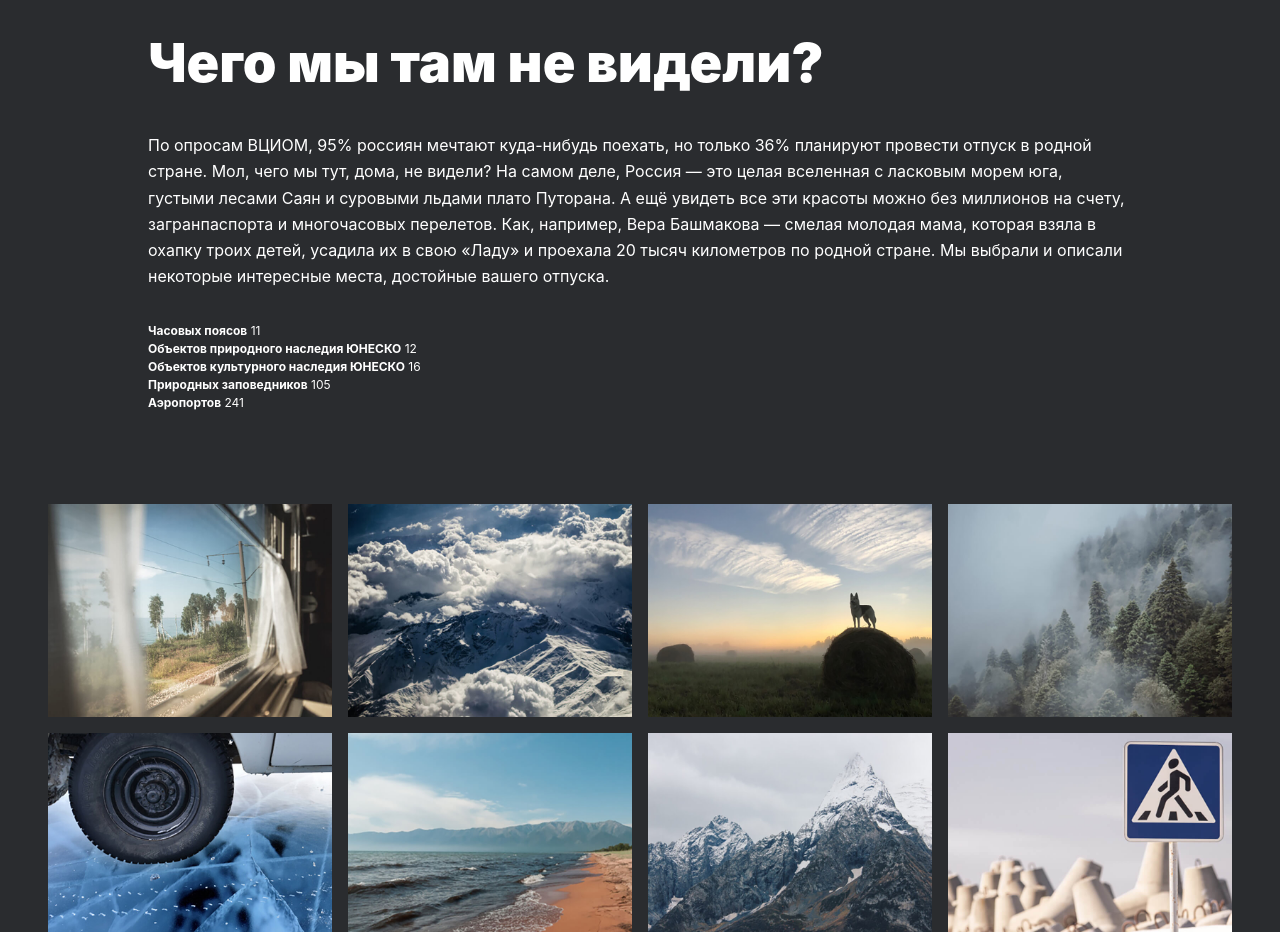
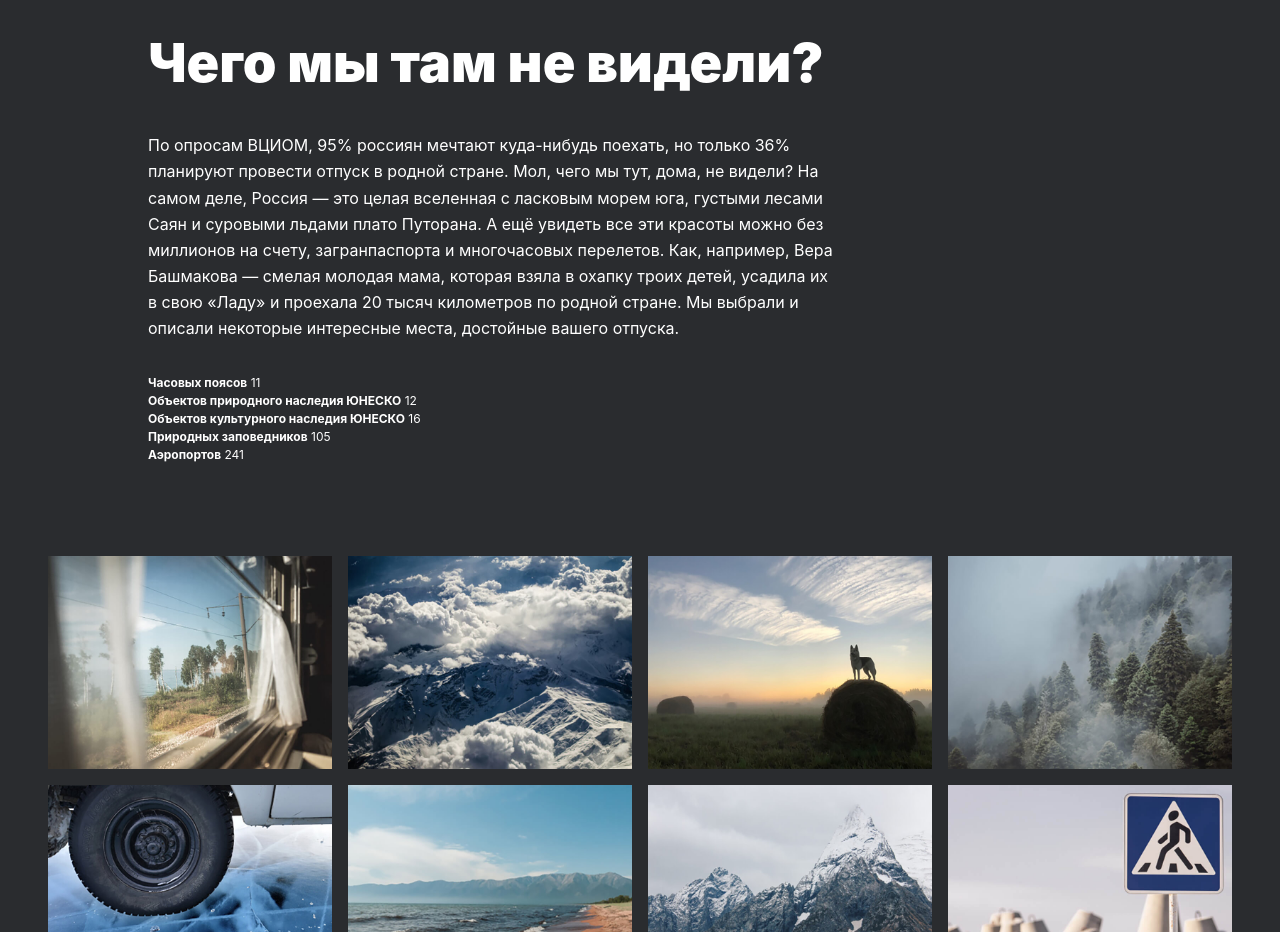
Before and after one commit to YulyaChi/russian-travel, a plain HTML site: page index.html in a window 1280 px wide. Shown: the part 1240-2172 px from the top of the page. Drawn offline with Linux system fonts and the light colour scheme; a web font is replaced by a local one.

Commit message:
Проверено перед отправкой на ревью

```diff
--- a/blocks/intro/__text/intro__text.css
+++ b/blocks/intro/__text/intro__text.css
@@ -3,4 +3,5 @@
     font-size: 16px;
     line-height: 163%;
     margin: 40px 0 0;
+    max-width: 690px;
 }
```
